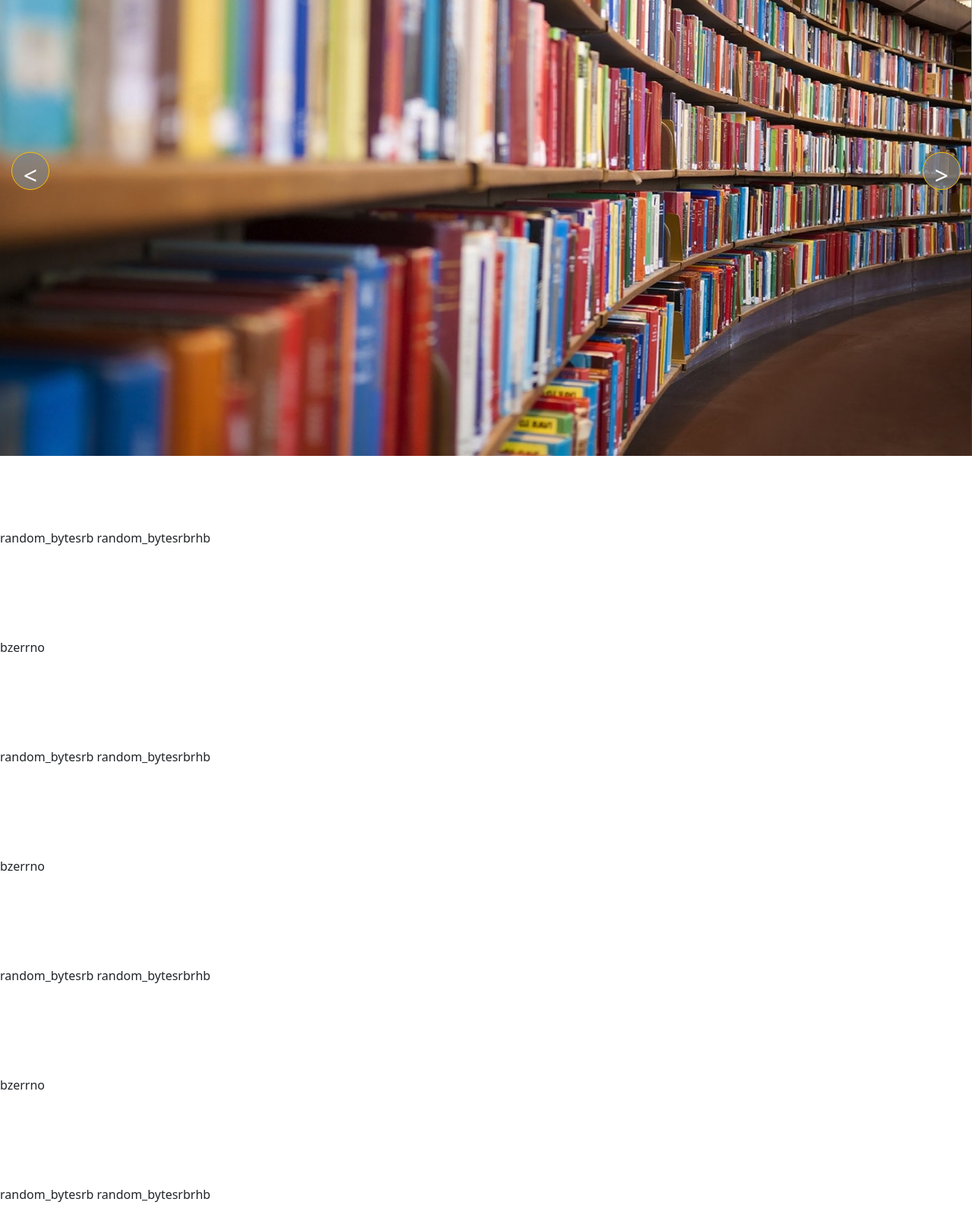
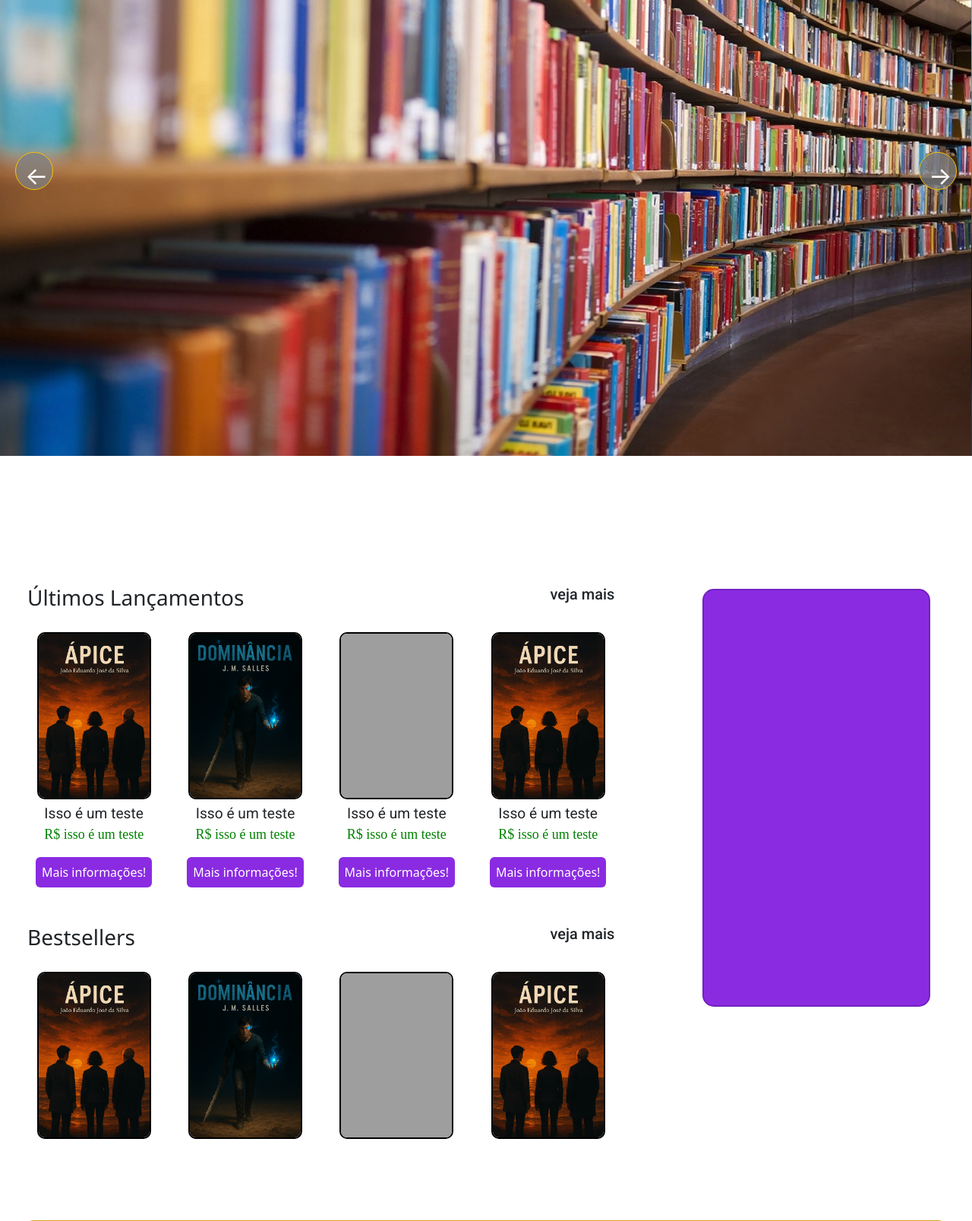
Before and after one commit to printfJoao07/site-pisk, a PHP site: page /site-pisk/index.php in a window 1280 px wide. Shown: the part 200-1807 px from the top of the page at 76% size. Run offline with PHP 8.4, Linux system fonts and the light colour scheme; some libraries are stand-ins or nearby versions; some web fonts are replaced; grey boxes are pictures that could not be loaded.

Commit message:
Lista com ultimos lançamentos e bestsellers, inicio para um anúncio, informações sobre a Pisk e dos fundadores

```diff
--- a/components/header.php
+++ b/components/header.php
@@ -67,6 +67,7 @@
     </div>
 </nav>
 
+<span name="antigo-header">
 <!-- <nav class="navbar navbar-expand-lg bg-violet" data-bs-theme="dark">
   <div class="container-fluid ">
 
@@ -124,3 +125,4 @@
     </div>
   </div>
 </nav> -->
+</span>
--- /dev/null
+++ b/css/index_style.css
@@ -0,0 +1,185 @@
+/* Carrossel inicial */
+.item-carrossel {
+    display: none;
+}
+
+.ativo {
+    display: block;
+}
+
+main {
+    width: 100vw;
+    height: 100vh;
+    margin-bottom: 150px;
+}
+
+main div div img {
+    width: 100vw;
+    height: 100vh;
+
+    /* position: absolute;
+    top: 50%;
+    left: 50%;
+    transform: translate(-50%, -50%); */
+
+    justify-content: center;
+    align-items: center;
+    position: relative;
+    z-index: 5;
+}
+
+main div button.btn {
+    position: absolute;
+    top: 50%;
+    border-radius: 50%;
+
+    background-color: rgba(128, 128, 128, 0.767);
+    font-size: 24pt;
+    color: white;
+
+    display: block;
+    z-index: 6;
+
+    width: 50px;
+    height: 50px;
+
+    justify-content: center;
+    align-items: center;
+}
+
+#voltar {
+    left: 20px;
+}
+
+#proximo {
+    right: 20px;
+}
+
+
+/* Lista de livros */
+div.lista {
+    margin-top: 20px;
+}
+
+div.lista h3 a {
+    text-decoration: none;
+    transition: all 200ms;
+}
+
+div.lista h3 a:hover {
+    color: blueviolet;
+    text-decoration: underline;
+    transition: all 350ms;
+}
+
+div.list858a div.row {
+    width: 100%;
+}
+
+div.lista div.row div.col-12 {
+    padding: 5px 0;
+    margin-top: 15px;
+}
+
+div.lista div.row div.col-12 div {
+    display: grid;
+    place-items: center;
+    padding: auto;
+}
+
+div.lista div.row div.col-12 div img {
+    width: 150px;
+    height: 220px;
+    border: #000 solid 2px;
+    border-radius: 10px;
+    transition: all 500ms;
+}
+
+div.lista div.row div.col-12 div:hover img {
+    width: 160px;
+    height: 230px;
+    transition: all 1s;
+}
+
+div.lista div.row div.col-12 div div {
+    width: 100%;
+    margin-top: 5px;
+
+}
+
+div.lista div.row div.col-12 div div p.text {
+    font-size: larger;
+    margin-bottom: 0px;
+}
+
+div.lista div.row div.col-12 div div p.long-text {
+    font-size: large;
+    color: green
+}
+
+div.lista div.row div.col-12 div div a.btn {
+    color: #fff;
+    background-color: blueviolet;
+    padding: 7px;
+    transition: all 200ms;
+}
+
+div.lista div.row div.col-12 div div a.btn:hover {
+    background-color: rgb(114, 33, 190);
+    color: gold;
+    transition: all 350ms;
+}
+
+
+/* Anúncio */
+div.anuncio-container {
+    display: flex;
+    justify-content: center;
+}
+div.anuncio-container div.anuncio {
+    min-width: 300px;
+    max-width: 550px;
+    width: auto;
+    height: 550px;
+    margin: 25px 50px;
+    margin-bottom: 0;
+    background-color: blueviolet;
+    border: rgb(114, 33, 190) solid 2px;
+    border-radius: 15px;
+    transition: all 1s;
+}
+
+div.anuncio-container div.anuncio:hover {
+    min-width: 320px;
+    max-width: 570px;
+    transition: all 1s;
+}
+
+
+/* Informações sobre a Pisk */
+section.info {
+    width: 100vw;
+    height: 85vh;
+}
+section.info div.info {
+    margin: 30px;
+    background-color: #fff2afe0;
+    border: goldenrod solid 2px;
+    border-radius: 15px;
+    height: 100%;
+}
+
+/* Fundadores */
+section.fundadores h2.title {
+    text-align: center;
+}
+
+section.fundadores div {
+    display: flex;
+    flex-direction: row;
+}
+
+section.fundadores div img.fundador {
+    width: 200px;
+    height: 200px;
+}
--- a/css/style_pisk.css
+++ b/css/style_pisk.css
@@ -17,19 +17,8 @@
     font-family: 'Times New Roman', Times, serif;
 }
 
-
-/* Testes */
-
-body {
+html, body {
     overflow-x: hidden;
-}
-
-.item-carrossel {
-    display: none;
-}
-
-.ativo {
-    display: block;
 }
 
 nav.navbar {
@@ -38,44 +27,4 @@ nav.navbar {
     left: 0;
 }
 
-main div div {
-    width: 100vw;
-    height: 100vh;
-}
-
-main div div img {
-    width: 100vw;
-    height: 100vh;
-
-    /* position: absolute;
-    top: 50%;
-    left: 50%;
-    transform: translate(-50%, -50%); */
-
-    justify-content: center;
-    align-items: center;
-    position: relative;
-    z-index: 5;
-}
-
-main div button.btn {
-    position: absolute;
-    top: 50%;
-    border-radius: 50%;
-    background-color: rgba(128, 128, 128, 0.767);
-    font-size: 24pt;
-    color: white;
-    display: block;
-    z-index: 6;
-    padding: auto;
-    width: 50px;
-    height: 50px;
-}
-
-#voltar {
-    left: 15px;
-}
-
-#proximo {
-    right: 15px;
-}
+/* Testes */
--- a/index.php
+++ b/index.php
@@ -12,14 +12,18 @@
     <title>Pisk</title>
 
     <link rel="shortcut icon" href="images/favicon.ico" type="image/x-icon">
+
     <link rel="stylesheet" type="text/css" href="css/bootstrap.min.css">
+    <link rel="stylesheet" type="text/css" href="css/bootstrap.min.css.map">
     <link rel="stylesheet" type="text/css" href="css/style_pisk.css">
+    <link rel="stylesheet" type="text/css" href="css/index_style.css">
 
 </head>
 <body>
 
     <?php require "components/header.php"; ?>
 
+    <!-- Carrossel inicial da página -->
     <main>
         <div>
 
@@ -35,32 +39,152 @@
                 <img src="images/logo_pisk.png" alt="Biblioteca">
             </div>
 
-            <button class="btn btn-outline-warning rounded-circle" id="voltar"><</button>
-            <button class="btn btn-outline-warning rounded-circle" id="proximo">></button>
+            <button class="btn btn-outline-warning rounded-circle " id="voltar"><span>←</span></button>
+            <button class="btn btn-outline-warning rounded-circle " id="proximo"><span>→</span></button>
 
         </div>
     </main>
 
+    <!-- Listagem de livros (últimos lançamentos e bestsellers) e anúncio da Pisk -->
+    <section class="row">
+        <div class="col-xl-8 col-lg-12 px-5">
+
+            <!-- Ultimos lançamentos -->
+            <div class="lista">
+                <h3 class="title">
+                    Últimos Lançamentos
+                    <a href="pages/catalogo.php" class="h5 text float-end">veja mais</a>
+                </h3>
 
 
-    <br><br><br><br>random_bytesrb
-    random_bytesrbrhb
-    <br><br><br><br><br><br>bzerrno
-    <br><br><br><br><br><br>random_bytesrb
-    random_bytesrbrhb
-    <br><br><br><br><br><br>bzerrno
-    <br><br><br><br><br><br>random_bytesrb
-    random_bytesrbrhb
-    <br><br><br><br><br><br>bzerrno
-    <br><br><br><br><br><br>random_bytesrb
-    random_bytesrbrhb
-    <br><br><br><br><br><br>bzerrno
-    <br><br><br><br><br><br>random_bytesrb
-    random_bytesrbrhb
-    <br><br><br><br><br><br>bzerrno
-    <br><br>
+                <div class="row">
+                    <div class="col-12 col-sm-6 col-lg-3  ">
+                        <div class="">
+                            <img src="images/apice.png" alt="Ápice" class="img-lista">
+
+                            <div>
+                                <p class="text">Isso é um teste</p>
+                                <p class="long-text">R$ isso é um teste</p>
+                                <a href="pages/catalogo.php" class="btn">Mais informações!</a>
+                            </div>
+
+                        </div>
+                    </div>
+                    <div class="col-12 col-sm-6 col-lg-3 ">
+                        <div class="">
+                            <img src="images/dominancia.png" alt="Dominância">
+
+                            <div>
+                                <p class="text">Isso é um teste</p>
+                                <p class="long-text">R$ isso é um teste</p>
+                                <a href="pages/catalogo.php" class="btn">Mais informações!</a>
+                            </div>
+
+                        </div>
+                    </div>
+                    <div class="col-12 col-sm-6 col-lg-3 ">
+                        <div class="">
+                            <img src="images/poeira_em_auto_mar.png" alt="Poeira em Auto Mar">
+
+                            <div>
+                                <p class="text">Isso é um teste</p>
+                                <p class="long-text">R$ isso é um teste</p>
+                                <a href="pages/catalogo.php" class="btn">Mais informações!</a>
+                            </div>
+
+                        </div>
+                    </div>
+                    <div class="col-12 col-sm-6 col-lg-3 ">
+                        <div class="">
+                            <img src="images/apice.png" alt="Ápice">
+
+                            <div>
+                                <p class="text">Isso é um teste</p>
+                                <p class="long-text">R$ isso é um teste</p>
+                                <a href="pages/catalogo.php" class="btn">Mais informações!</a>
+                            </div>
+
+                        </div>
+                    </div>
+
+                </div>
+
+            </div>
+
+            <br>
+
+            <!-- Bestsellers -->
+            <div class="lista">
+                <h3 class="title">
+                    Bestsellers
+                    <a href="pages/catalogo.php" class="h5 text float-end">veja mais</a>
+                </h3>
+
+
+                <div class="row">
+                    <div class="col-12 col-sm-6 col-lg-3  ">
+                        <div class="">
+                            <img src="images/apice.png" alt="Ápice">
+
+                        </div>
+                    </div>
+                    <div class="col-12 col-sm-6 col-lg-3 ">
+                        <div class="">
+                            <img src="images/dominancia.png" alt="Dominância">
+
+                        </div>
+                    </div>
+                    <div class="col-12 col-sm-6 col-lg-3 ">
+                        <div class="">
+                            <img src="images/poeira_em_auto_mar.png" alt="Poeira em Auto Mar">
+
+                        </div>
+                    </div>
+                    <div class="col-12 col-sm-6 col-lg-3 ">
+                        <div class="">
+                            <img src="images/apice.png" alt="Ápice">
+
+                        </div>
+                    </div>
+
+                </div>
+
+            </div>
+
+        </div>
+
+        <div class="col-xl-4 col-lg-12 anuncio-container">
+            <div class="anuncio">
+
+            </div>
+        </div>
+    </section>
+
+    <br><br><br>
+
+    <section class="info">
+        <div class="info">
+
+        </div>
+    </section>
+
+    <br><br><br>
+
+    <section class="fundadores">
+        <h2 class="title">Fundadores da Pisk</h2>
+
+        <div>
+            <img src="images/fundadores/joao_eduardo.png" alt="João Eduardo" class="fundador">
+            <img src="images/fundadores/joao_gabriel.png" alt="João Gabriel" class="fundador">
+            <img src="images/fundadores/kauan.png" alt="Kauan Bruno" class="fundador">
+            <img src="images/fundadores/lucas.png" alt="Lucas" class="fundador">
+        </div>
+    </section>
+
+
 
     <script src="js/carrossel.js"></script>
     <script src="js/bootstrap.bundle.min.js"></script>
+    <script src="js/bootstrap.bundle.min.js.map"></script>
 </body>
 </html>
--- a/js/carrossel.js
+++ b/js/carrossel.js
@@ -1,6 +1,7 @@
+let carrossel = document.querySelectorAll('.item-carrossel')
 let proximo = document.querySelector('#proximo')
 let voltar = document.querySelector('#voltar')
-let cont = document.querySelectorAll('.item-carrossel').length
+let cont = carrossel.length
 let ativo = 0
 
 voltar.onclick = () => {
```
Also changed, not shown: README.md, images/apice.png (added), images/dominancia.png (added), images/fundadores/joao_eduardo.png (added), images/fundadores/joao_gabriel.png (added), images/fundadores/kauan.png (added), images/fundadores/lucas.png (added), 3 other files.
